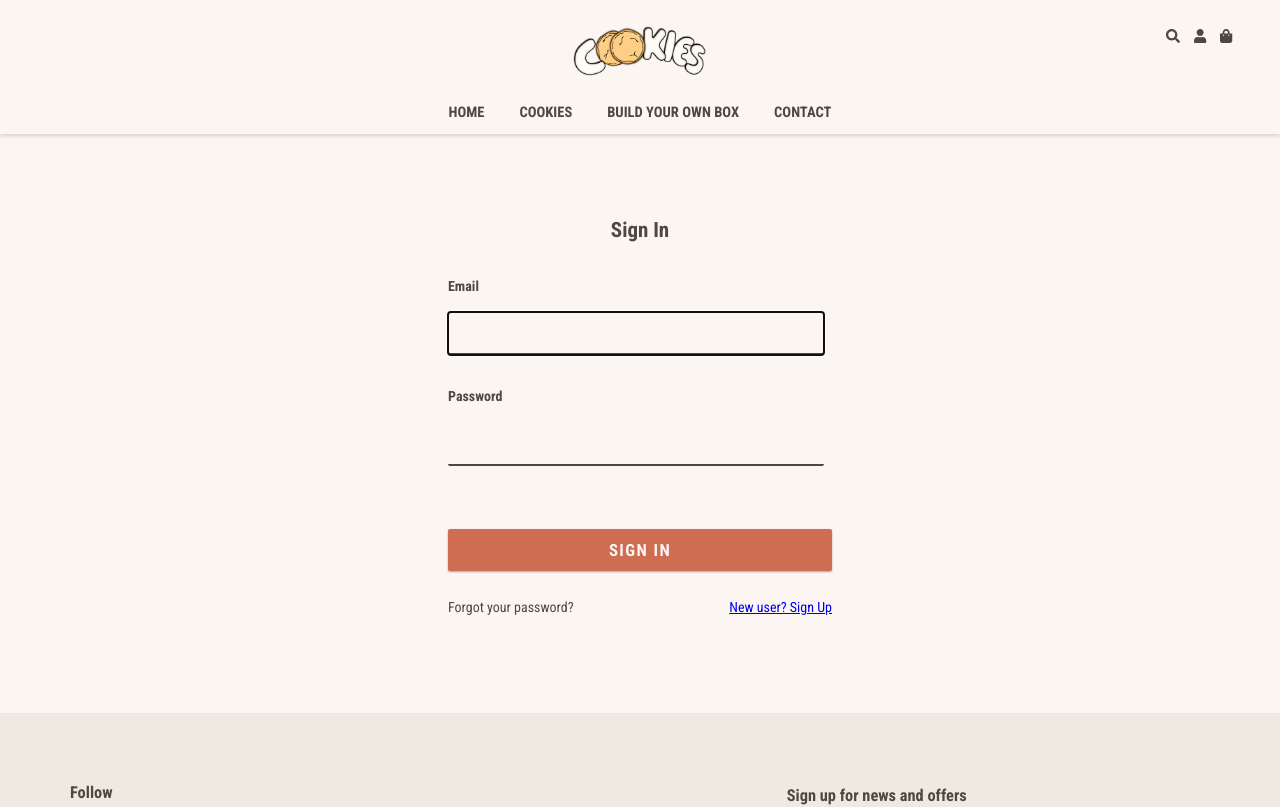
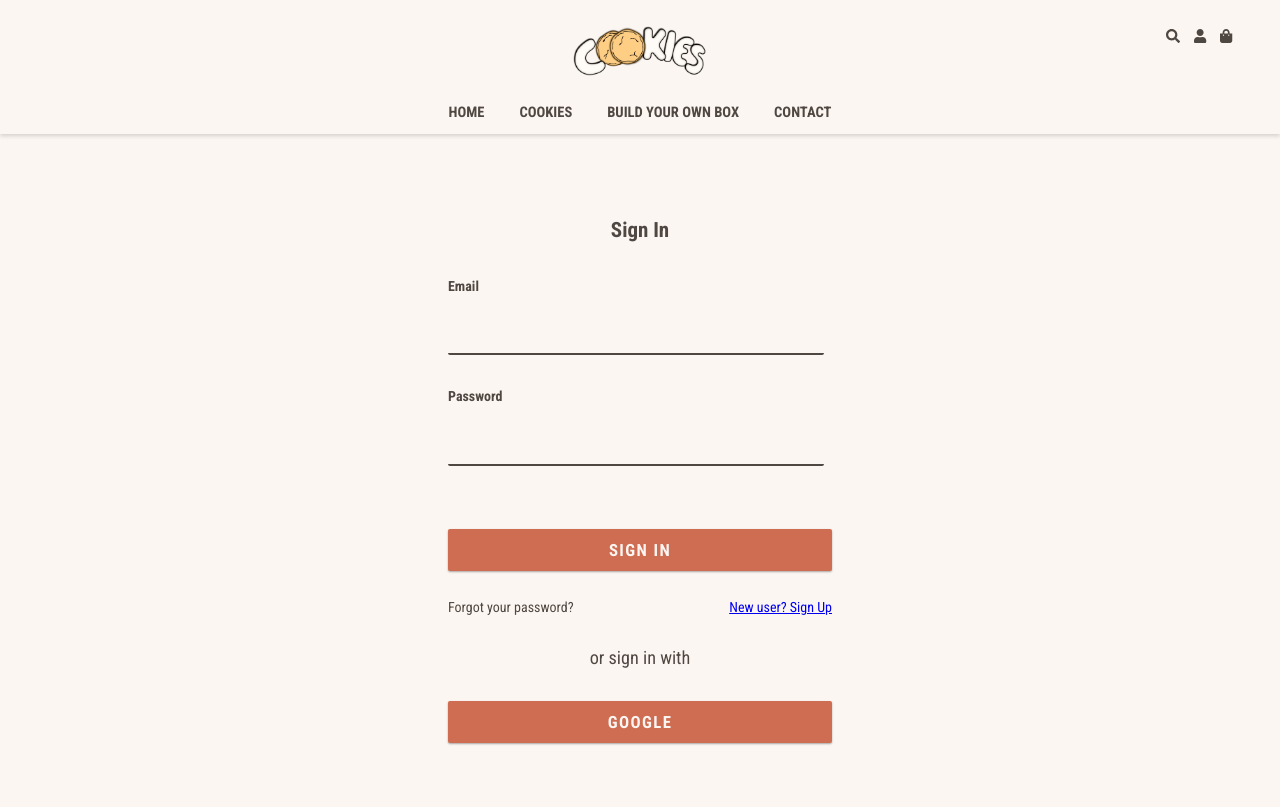
Before and after one commit to crisner/cookies-e-commerce-website, a React app in the folder client/: page /signin in a window 1280 px wide. Shown: the top 807 px of the page. Built offline with nearby package versions, Linux system fonts and the light colour scheme.

Commit message:
Add options for google authentication

```diff
--- a/client/src/stylesheet/main.css
+++ b/client/src/stylesheet/main.css
@@ -765,12 +765,17 @@ main .order-now .text {
   text-align: center;
 }
 
-.sign-in .form-container,
-.signup .form-container {
+.sign-in .form-container {
   display: flex;
   flex-direction: column;
   justify-content: center;
   align-items: center;
+  width: 100%;
+}
+
+.signup .form-container {
+  display: flex;
+  justify-content: space-between;
   width: 100%;
 }
 
@@ -784,13 +789,23 @@ main .order-now .text {
   width: 40%;
 }
 
+.signup .form {
+  width: 50%;
+}
+
+.signup .alternate-sign-up {
+  width: 35%;
+  text-align: center;
+}
+
 .sign-in .options {
   flex-direction: row;
   justify-content: space-between;
 }
 
-.sign-in .form .cta,
-.signup .form .cta {
+.sign-in .alternate-sign-in .cta,
+.signup .form-container .cta,
+.sign-in .form .cta {
   background-color: #ce6d52;
   border-radius: 2px;
   color: #fcf6f2;
@@ -805,6 +820,22 @@ main .order-now .text {
   box-shadow: 0px 1px 2px #23232361;
   cursor: pointer;
   width: 100%;
+}
+
+.signup .form-container .alternate-sign-up .cta {
+  margin-top: 1rem;
+}
+
+.sign-in .alternate-sign-in {
+  display: flex;
+  flex-direction: column;
+  align-items: center;
+  width: 40%;
+  font-size: 1.3rem;
+}
+
+.sign-in .alternate-sign-in .cta {
+  margin-top: 1rem;
 }
 
 .sign-in .form .input-field,
--- a/client/src/user-authentication/SignIn.tsx
+++ b/client/src/user-authentication/SignIn.tsx
@@ -8,7 +8,7 @@ const SignIn = () => (
       <form className="form" action="" method="post">
         <label htmlFor="email">
           <h4>Email</h4>
-          <input className="input-field" type="email" name="email" id="email" autoFocus={true} />
+          <input className="input-field" type="email" name="email" id="email" />
         </label>
         <label htmlFor="password">
           <h4>Password</h4>
@@ -20,6 +20,10 @@ const SignIn = () => (
         <p>Forgot your password?</p>
         <p><Link to="/signup">New user? Sign Up</Link></p>
       </div>
+      <div className="alternate-sign-in">
+        <p>or sign in with</p>
+        <button className="cta" type="submit">Google</button>
+      </div>
     </div>
 
   </div>
--- a/client/src/user-authentication/SignUp.tsx
+++ b/client/src/user-authentication/SignUp.tsx
@@ -3,7 +3,12 @@ import React from 'react';
 const SignUp = (): JSX.Element => (
   <div className="signup">
     <h2>New User</h2>
+
     <div className="form-container">
+      <div className="alternate-sign-up">
+        <h4>Sign up with Google or fill up the form to create a new account.</h4>
+        <button className="cta" type="submit">Google</button>
+      </div>
       <form className="form" action="" method="post">
         <label htmlFor="firstname">
           <h4>First Name</h4>
```
